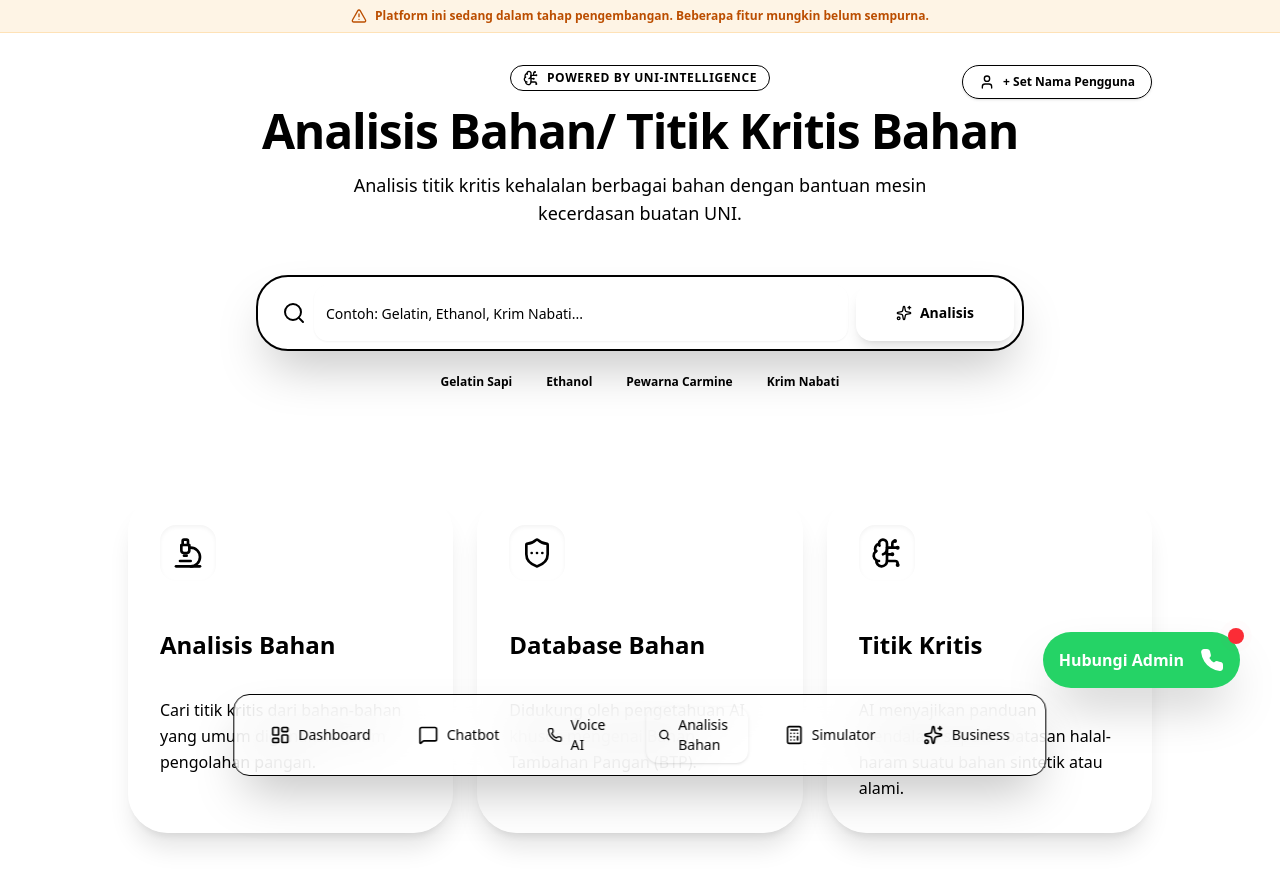
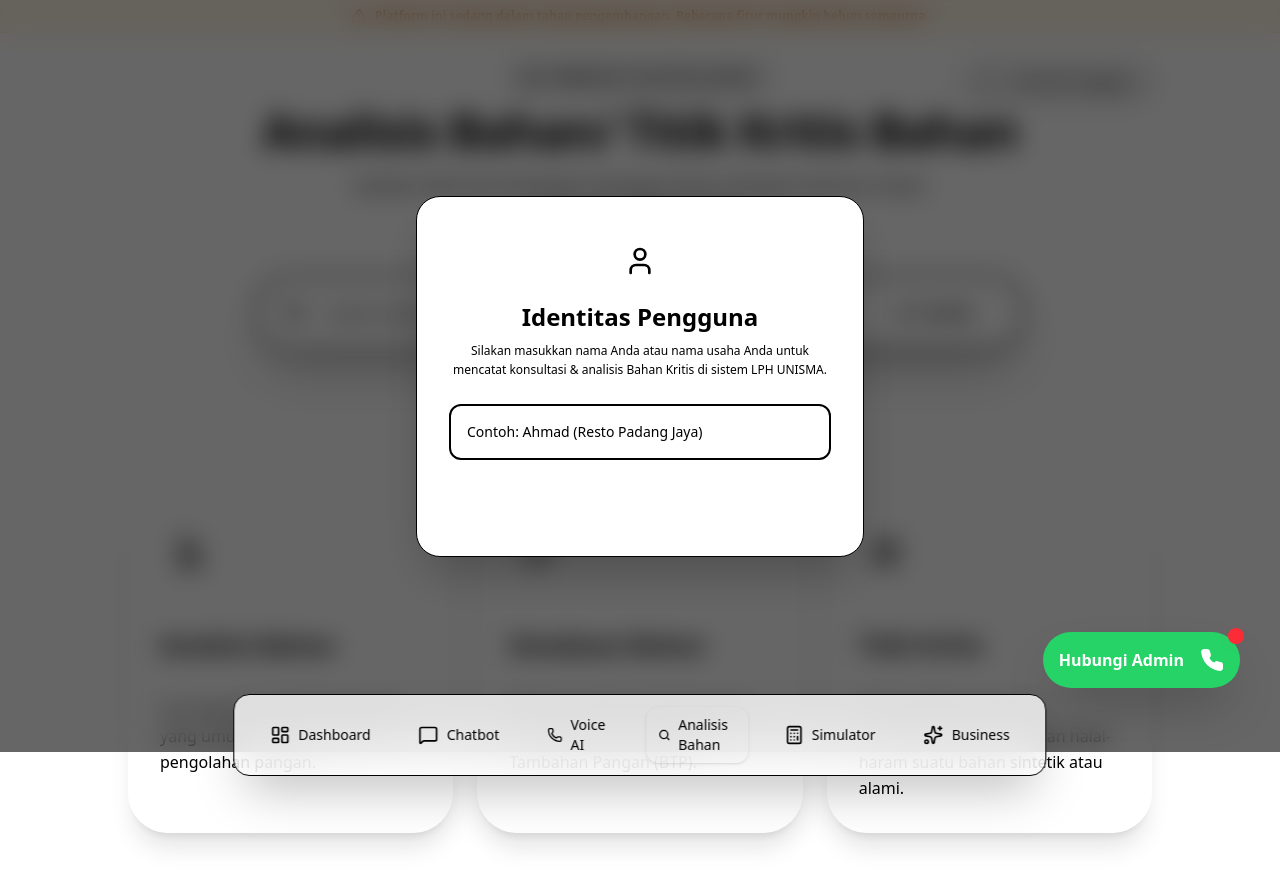
Before and after one commit to ratakiri-dot/aicenter, a Next.js app: page /search in a window 1280 px wide. Shown: the top 886 px of the page. Built offline with nearby package versions, Linux system fonts and the light colour scheme.

Commit message:
feat: show automatic name input popup modal for first-time Bahan Kritis search users

```diff
--- a/src/app/search/page.tsx
+++ b/src/app/search/page.tsx
@@ -22,6 +22,8 @@ export default function SearchPage() {
         const savedName = localStorage.getItem("uni_chat_username");
         if (savedName) {
             setUserName(savedName);
+        } else {
+            setShowNameModal(true);
         }
     }, []);
 
@@ -32,16 +34,30 @@ export default function SearchPage() {
         localStorage.setItem("uni_chat_username", trimmed);
         setUserName(trimmed);
         setShowNameModal(false);
+
+        if (query.trim()) {
+            performSearch(trimmed);
+        }
     };
 
-    const handleSearch = async () => {
-        if (!query) return;
+    const handleSearch = () => {
+        if (!query.trim()) return;
+
+        const currentName = userName || (typeof window !== "undefined" && localStorage.getItem("uni_chat_username")) || "";
+        if (!currentName.trim()) {
+            setShowNameModal(true);
+            return;
+        }
+
+        performSearch(currentName);
+    };
+
+    const performSearch = async (currentUserId: string) => {
         setIsSearching(true);
         setResult(null);
         setError(null);
 
         try {
-            const currentUserId = userName || (typeof window !== "undefined" && localStorage.getItem("uni_chat_username")) || "anonymous";
             const res = await fetch("/api/ai/analyze", {
                 method: "POST",
                 headers: { "Content-Type": "application/json" },
@@ -76,7 +92,7 @@ export default function SearchPage() {
                             </div>
                             <h3 className="text-2xl font-black text-primary">Identitas Pengguna</h3>
                             <p className="text-xs text-muted-foreground font-medium leading-relaxed">
-                                Masukkan nama Anda/usaha Anda untuk dicatat saat melakukan pencarian Bahan Kritis di Google Sheets.
+                                Silakan masukkan nama Anda atau nama usaha Anda untuk mencatat konsultasi & analisis Bahan Kritis di sistem LPH UNISMA.
                             </p>
                         </div>
                         <form onSubmit={handleSaveName} className="space-y-4">
@@ -85,9 +101,10 @@ export default function SearchPage() {
                                 placeholder="Contoh: Ahmad (Resto Padang Jaya)"
                                 value={nameInput}
                                 onChange={(e) => setNameInput(e.target.value)}
-                                className="h-14 rounded-xl border-2 border-primary/20 focus-visible:ring-primary px-4 text-sm"
+                                className="h-14 rounded-xl border-2 border-primary/20 focus-visible:ring-primary px-4 text-sm font-medium"
                             />
                             <div className="flex gap-2">
+                                {userName && (
                                     <Button
                                         type="button"
                                         variant="outline"
@@ -96,12 +113,13 @@ export default function SearchPage() {
                                     >
                                         Batal
                                     </Button>
+                                )}
                                 <Button
                                     type="submit"
                                     disabled={!nameInput.trim()}
                                     className="flex-1 h-12 rounded-xl bg-primary hover:bg-primary/95 text-white font-bold text-xs shadow-lg shadow-primary/20"
                                 >
-                                    Simpan Nama
+                                    Simpan & Lanjutkan
                                 </Button>
                             </div>
                         </form>
```
Lines whose indentation alone changed are shown as unchanged.
